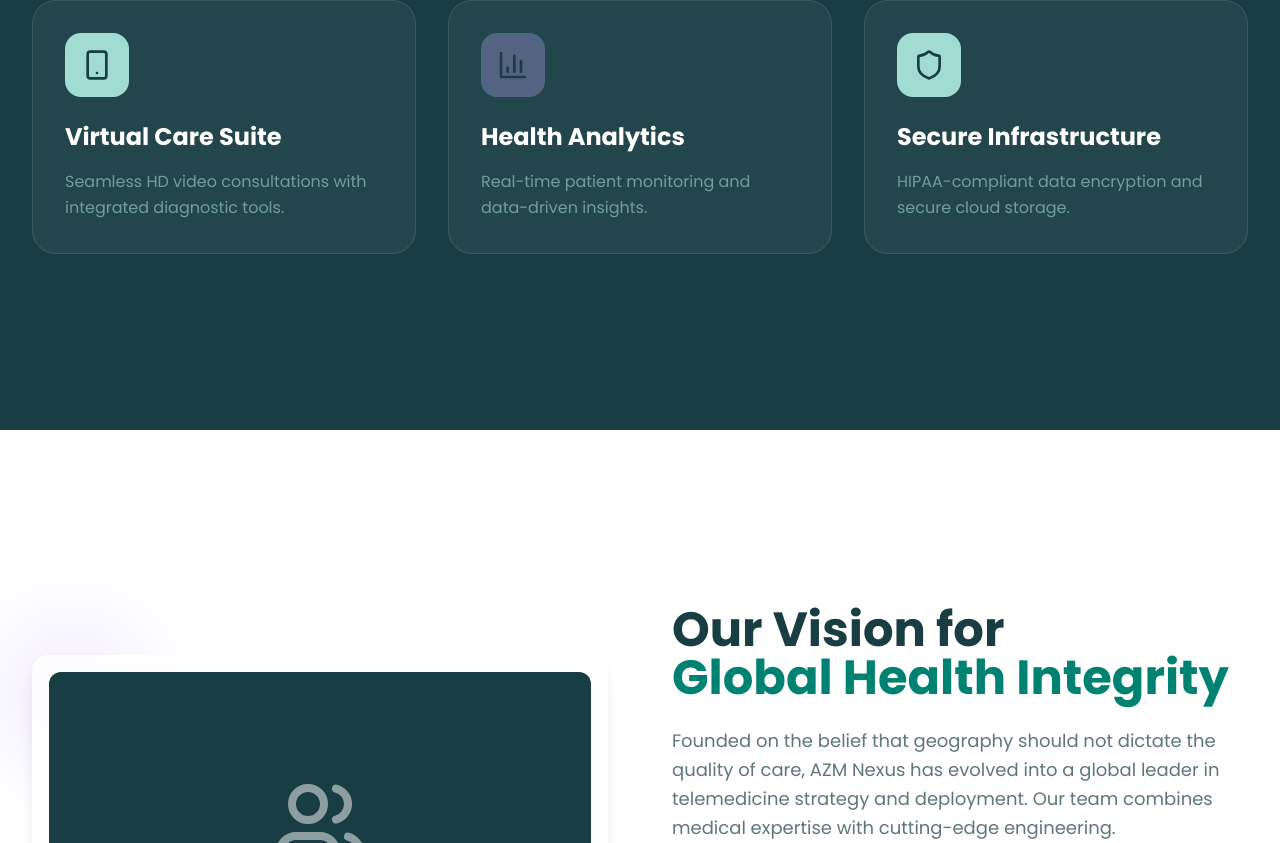
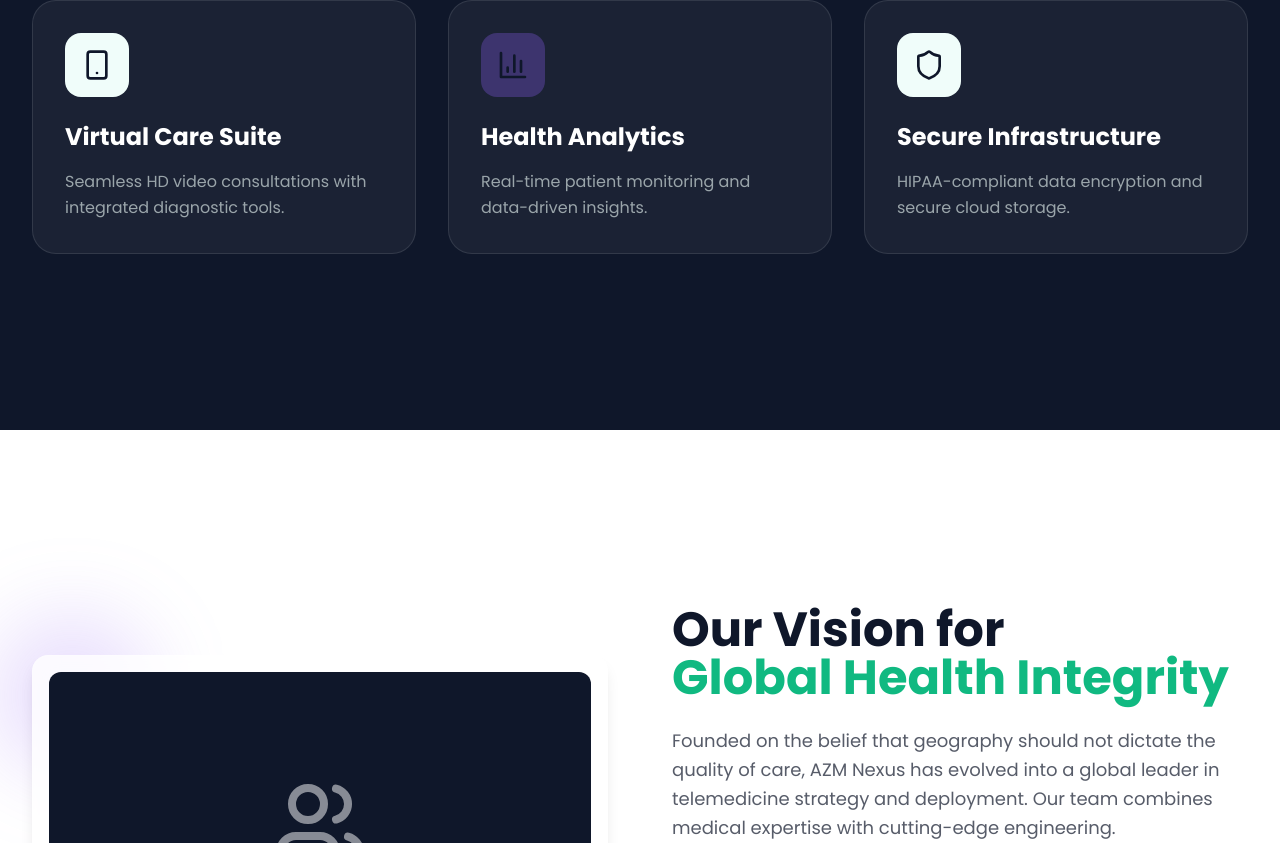
Before and after one commit to KHALIFAH334/azm-nexus-, a Next.js app: page / in a window 1280 px wide. Shown: the part 1497-2340 px from the top of the page. Built offline with nearby package versions, Linux system fonts and the light colour scheme.

Commit message:
Update location to Nigeria and apply Midnight Blue & Emerald theme

```diff
--- a/src/app/globals.css
+++ b/src/app/globals.css
@@ -11,7 +11,7 @@
 }
 
 body {
-  @apply bg-white dark:bg-[#0F2529] text-brand-dark dark:text-white overflow-x-hidden;
+  @apply bg-white dark:bg-brand-dark text-brand-dark dark:text-white overflow-x-hidden;
   scroll-behavior: smooth;
 }
 
--- a/src/app/page.tsx
+++ b/src/app/page.tsx
@@ -193,7 +193,7 @@ export default function LandingPage() {
       <Navbar />
 
       {/* Hero Section */}
-      <section id="home" className="relative pt-32 pb-20 lg:pt-48 lg:pb-32 overflow-hidden dark:bg-[#0F2529]">
+      <section id="home" className="relative pt-32 pb-20 lg:pt-48 lg:pb-32 overflow-hidden dark:bg-brand-dark">
         <div className="absolute top-0 right-0 -z-10 w-1/2 h-full bg-gradient-to-l from-brand-soft/30 dark:from-brand-teal/10 to-transparent rounded-bl-full" />
         <div className="section-container grid lg:grid-cols-2 gap-12 items-center">
           <motion.div
@@ -271,7 +271,7 @@ export default function LandingPage() {
       </section>
 
       {/* About Section & Stats */}
-      <section id="about" className="py-24 overflow-hidden dark:bg-[#0F2529]">
+      <section id="about" className="py-24 overflow-hidden dark:bg-brand-dark">
         <div className="section-container">
           <div className="grid lg:grid-cols-2 gap-16 items-center">
             <div className="relative">
@@ -335,7 +335,7 @@ export default function LandingPage() {
       </section>
 
       {/* Capabilities Section */}
-      <section id="capabilities" className="py-24 dark:bg-[#0F2529]">
+      <section id="capabilities" className="py-24 dark:bg-brand-dark">
         <div className="section-container">
           <div className="grid lg:grid-cols-3 gap-8">
             <div className="lg:col-span-1">
@@ -369,7 +369,7 @@ export default function LandingPage() {
       </section>
 
       {/* Contact Section */}
-      <section id="contact" className="py-24 bg-brand-dark dark:bg-[#081517] relative overflow-hidden">
+      <section id="contact" className="py-24 bg-brand-dark relative overflow-hidden">
         <div className="absolute bottom-0 left-0 w-full h-1 bg-brand-action" />
         <div className="max-w-7xl mx-auto px-5 sm:px-10 lg:px-12 py-20 grid lg:grid-cols-2 gap-16 lg:gap-20">
           <div className="text-white">
@@ -396,7 +396,7 @@ export default function LandingPage() {
                 </div>
                 <div>
                   <p className="text-brand-soft/40 text-sm font-bold uppercase tracking-wider">Headquarters</p>
-                  <p className="text-xl font-medium">Germany</p>
+                  <p className="text-xl font-medium">Nigeria</p>
                 </div>
               </div>
             </div>
--- a/tailwind.config.ts
+++ b/tailwind.config.ts
@@ -11,11 +11,11 @@ const config: Config = {
     extend: {
       colors: {
         brand: {
-          dark: "#183D43",      // Deep teal (Primary Dark)
-          teal: "#008272",      // Vibrant Teal (Primary Brand)
-          action: "#DAFA3B",    // Lime green (Call to Action)
-          lavender: "#C0A9FF",  // Soft Lavender (Accent)
-          soft: "#A2DBD2",      // Light Teal (Background)
+          dark: "#0F172A",      // Midnight Navy
+          teal: "#10B981",      // Emerald Green
+          action: "#F59E0B",    // Amber Gold
+          lavender: "#8B5CF6",  // Violet
+          soft: "#F0FDFA",      // Mint White
         },
       },
       fontFamily: {
```
